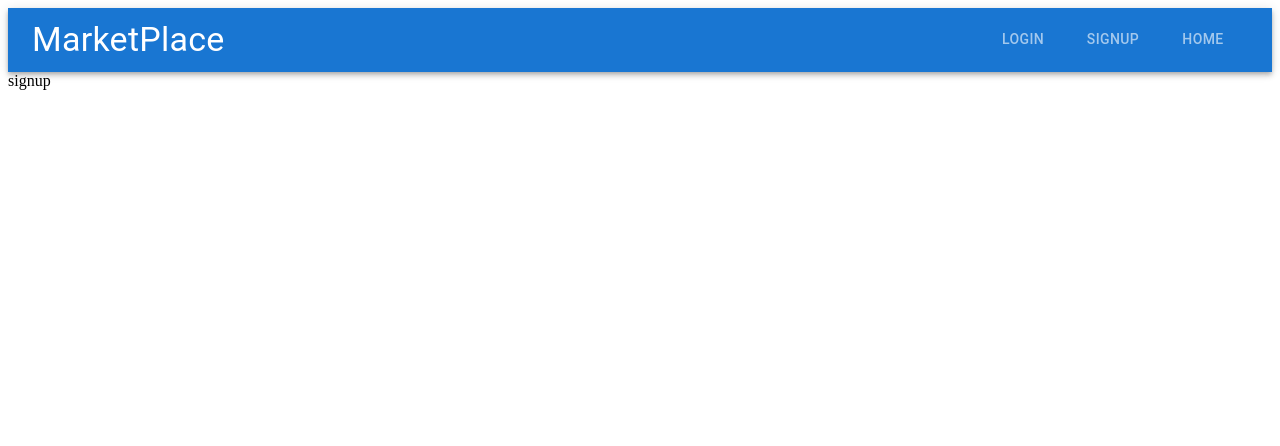
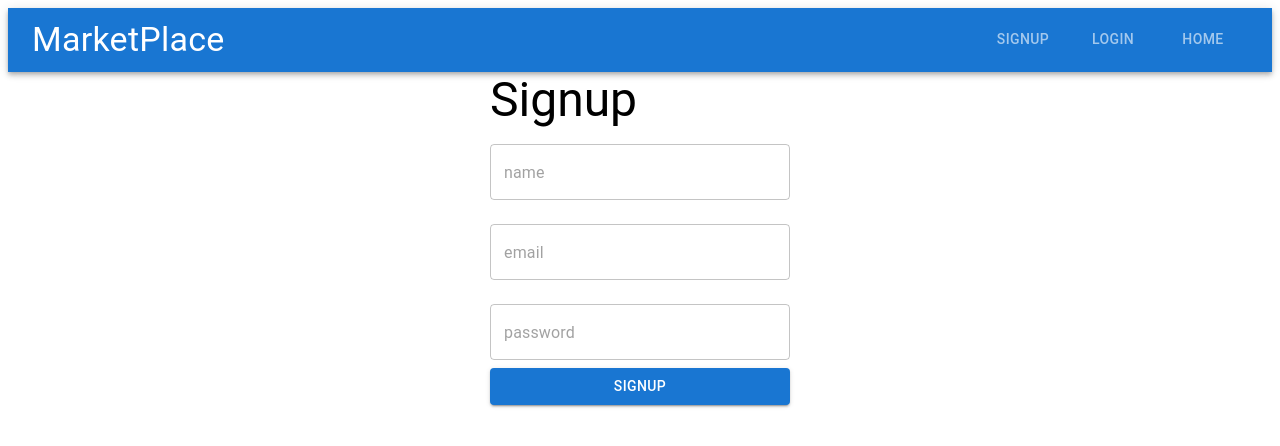
Before and after one commit to suvarnasomvanshi/Assignment-settyl, a React (Vite) app in the folder client/market-place/: page / in a window 1280 px wide. Shown: the top 446 px of the page. Built offline with nearby package versions, Linux system fonts and the light colour scheme.

Commit message:
signIn page

```diff
--- a/client/market-place/src/assets/Headers.jsx
+++ b/client/market-place/src/assets/Headers.jsx
@@ -19,8 +19,8 @@ const Headers = () => {
                     textColor='inherit'
                     indicatorColor='secondary'
                     >
+                        <Tab label="SignUp" to="/" LinkComponent={Link}/>
                         <Tab label="Login" to="/login" LinkComponent={Link}/>
-                        <Tab label="SignUp" to="/" LinkComponent={Link}/>
                         <Tab label="Home" to="/home" LinkComponent={Link} />
                     </Tabs>
                 </Box>
--- a/client/market-place/src/assets/Signup.jsx
+++ b/client/market-place/src/assets/Signup.jsx
@@ -1,11 +1,103 @@
-import React from 'react'
+import React, { useState } from "react";
+import {Box, TextField,Button, Typography} from "@mui/material";
+import axios from "axios";
+import { useNavigate } from "react-router-dom";
+
 
 const Signup = () => {
-  return (
-    <div>
-      signup
-    </div>
-  )
+
+    const navigate = useNavigate();
+
+    const [inputs, setInputs] = useState({
+        name: "",
+        email: "",
+        password: "",
+      });
+
+
+
+      const handleChange = (e)=>{
+        setInputs(prev=>({
+           ...prev,
+           [e.target.name] : e.target.value,
+        }))
+       };
+
+
+       const sendRequest = async ()=>{
+        const res = await axios.post("http://localhost:8000/api/signup",{
+          name :inputs.name,
+          email :inputs.email,
+          password : inputs.password
+        })
+        .catch(err=>console.log(err))
+
+        const data = await res.data;
+        console.log(data)
+        return data;
+
+      }
+
+      const handleSubmit = (e) => {
+        e.preventDefault();
+        sendRequest()
+        .then(()=>navigate("/login"));
+       };
+
+
+       return (
+        <div>
+          <form onSubmit={handleSubmit}>
+            <Box
+              display="flex"
+              flexDirection={"column"}
+              justifyContent="center"
+              alignItems="centre"
+              width={300}
+              marginLeft="auto"
+              marginRight="auto"
+            >
+              <Typography variant="h3">Signup</Typography>
+
+              <TextField
+                margin="normal"
+                variant="outlined"
+                placeholder="name"
+                type="text"
+                name="name"
+                value={inputs.name}
+                onChange={handleChange}
+              />
+              <TextField
+                margin="normal"
+                variant="outlined"
+                placeholder="email"
+                type="email"
+                name="email"
+                value={inputs.email}
+                onChange={handleChange}
+              />
+              <TextField
+                margin="normal"
+                variant="outlined"
+                placeholder="password"
+                type="password"
+                name="password"
+                value={inputs.password}
+                onChange={handleChange}
+              />
+
+              <Button variant="contained" type="submit">
+
+                Signup
+              </Button>
+            </Box>
+          </form>
+        </div>
+      );
+
+
+
 }
 
 export default Signup
```
